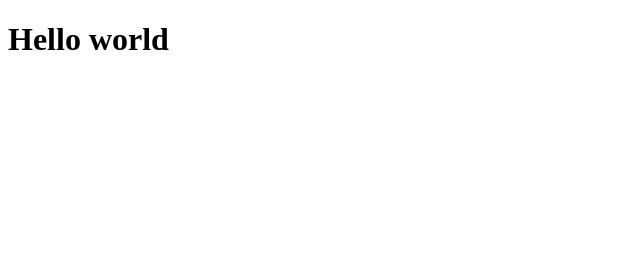
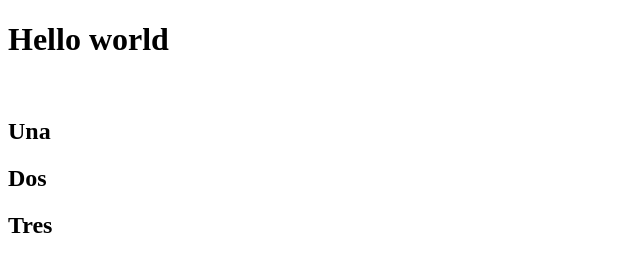
Before and after one commit to DarwinGalvan/proyectPageAws, a plain HTML site: page index.html in a window 1280 px wide. Shown: the whole page, without its empty margins (0-640 px from the left). Drawn offline with Linux system fonts and the light colour scheme.

Commit message:
cambios develop

```diff
--- a/index.html
+++ b/index.html
@@ -7,6 +7,9 @@
     <title>Construcción del software</title>
 </head>
 <body>
-    <h1>Hello world</h1>
+    <h1>Hello world</h1><br>
+    <h2>Una</h2>
+    <h2>Dos</h2>
+    <h2>Tres</h2>
 </body>
 </html>
```
